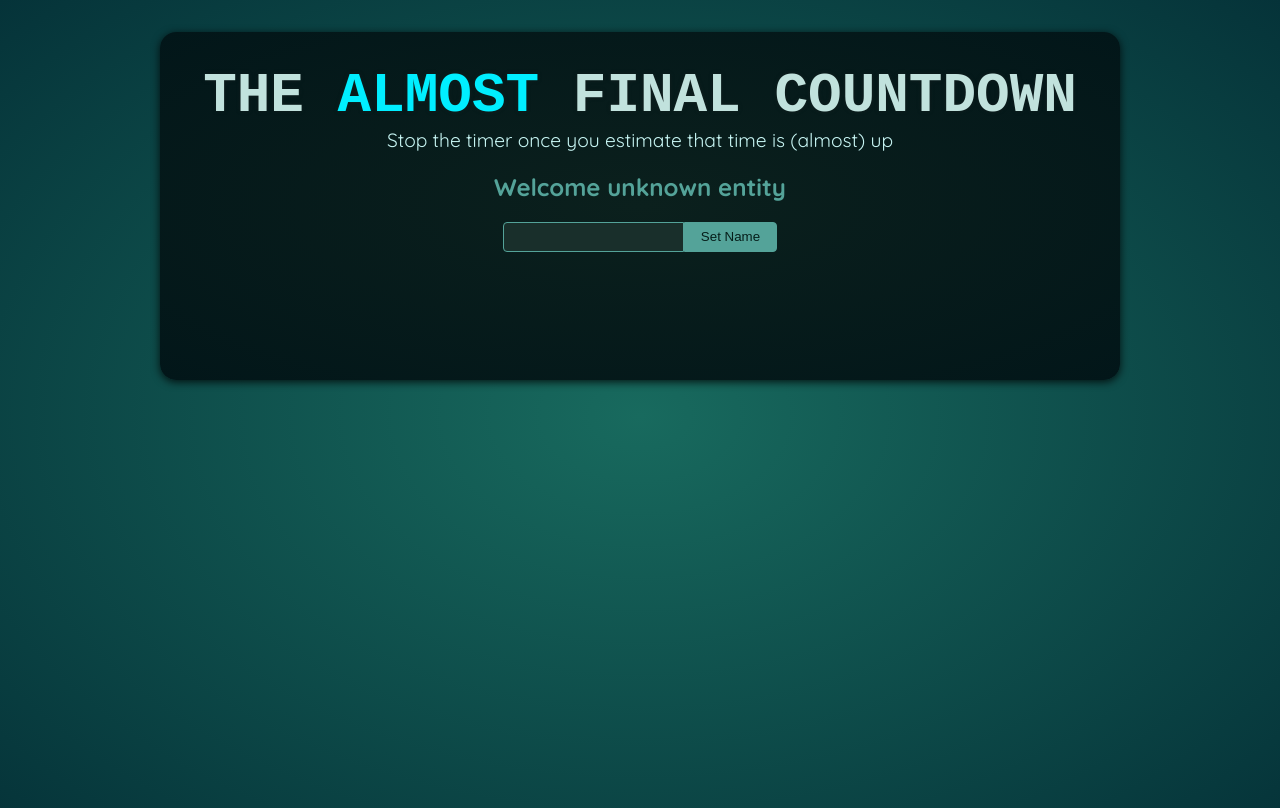
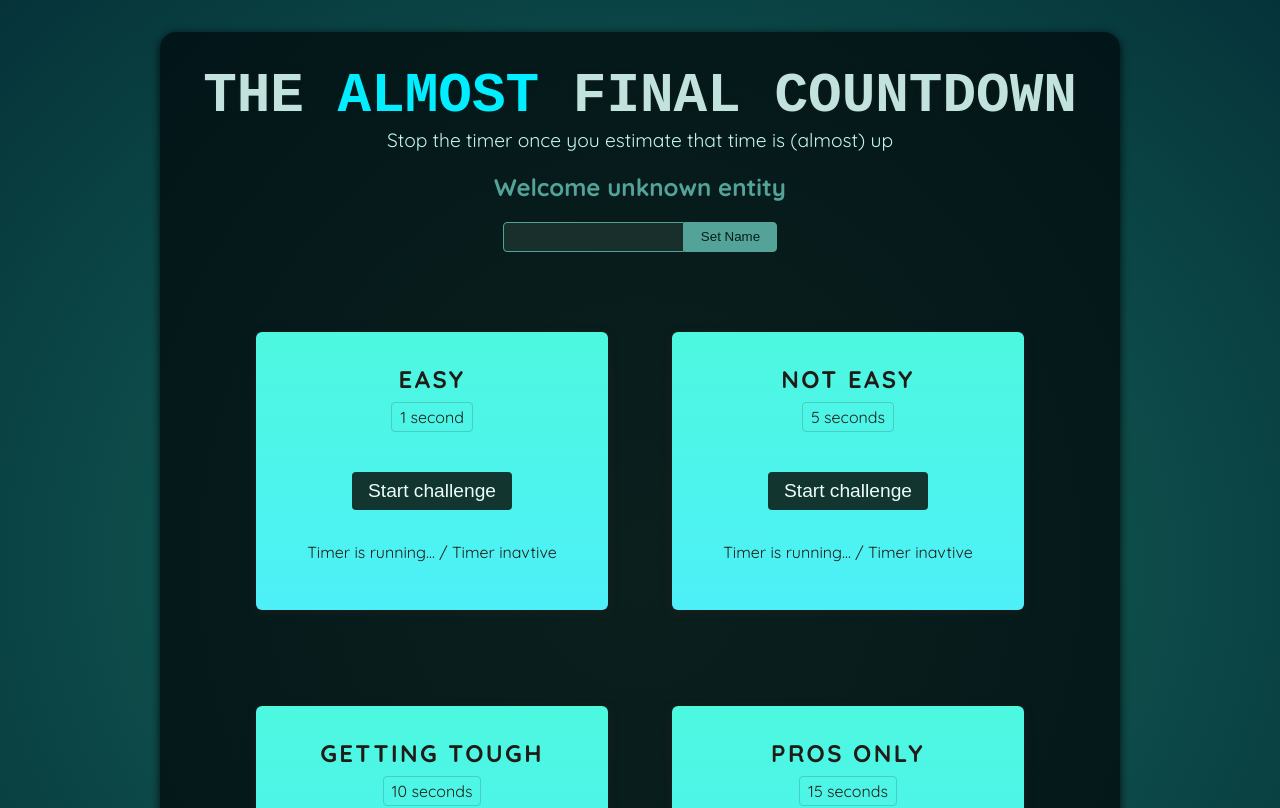
Before and after one commit to AlexBrilevski/countdown-game, a React (Vite) app: page / in a window 1280 px wide. Shown: the top 808 px of the page. Built offline with nearby package versions, Linux system fonts and the light colour scheme; a web font is replaced by a local one.

Commit message:
The Challenge component was added

```diff
--- a/src/App.jsx
+++ b/src/App.jsx
@@ -1,10 +1,16 @@
 import Player from './components/Player.jsx';
+import TimerChallenge from './components/TimerChallenge.jsx';
 
 function App() {
   return (
     <>
       <Player />
-      <div id="challenges"></div>
+      <div id="challenges">
+        <TimerChallenge title={'Easy'} targetTime={1}/>
+        <TimerChallenge title={'Not Easy'} targetTime={5}/>
+        <TimerChallenge title={'Getting tough'} targetTime={10}/>
+        <TimerChallenge title={'Pros only'} targetTime={15}/>
+      </div>
     </>
   );
 }
--- /dev/null
+++ b/src/components/TimerChallenge.jsx
@@ -0,0 +1,18 @@
+export default function TimerChallenge({title, targetTime}) {
+    return (
+        <section className="challenge">
+            <h2>{title}</h2>
+            <p className="challenge-time">
+                {targetTime} second{targetTime > 1 ? 's' : ''}
+            </p>
+            <p>
+                <button>
+                    Start challenge
+                </button>
+            </p>
+            <p>
+                Timer is running... / Timer inavtive
+            </p>
+        </section>
+    );
+}
```
